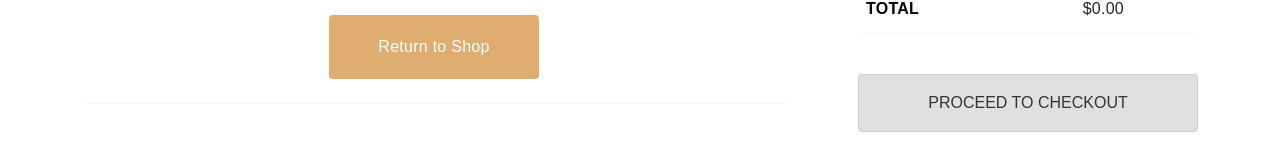
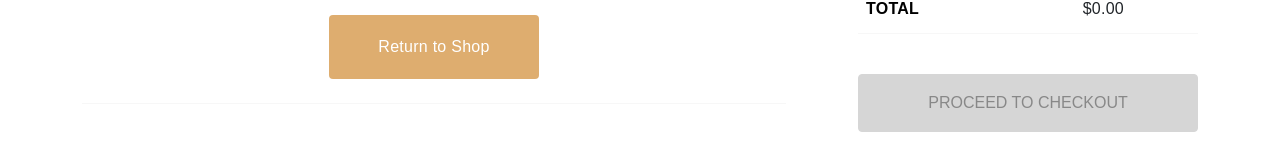
Before and after one commit to horodylova/k9cupid, a Next.js app: page /cart in a window 1280 px wide. Shown: the part 800-952 px from the top of the page. Built offline with nearby package versions, Linux system fonts and the light colour scheme; some icons are missing; a web font is replaced by a local one.

Commit message:
Update quiz shedding logic and improve disabled button style

```diff
--- a/src/app/(site)/globals.css
+++ b/src/app/(site)/globals.css
@@ -1142,3 +1142,13 @@ Single Product section style start
     height: 250px; /* Reduced height for mobile to match landscape aspect ratio and prevent side cropping */
   }
 }
+
+/* Custom Disabled Button Style */
+.btn-primary:disabled,
+.btn-primary.disabled {
+  background-color: #d6d6d6 !important;
+  border-color: #d6d6d6 !important;
+  color: #888888 !important;
+  opacity: 1 !important;
+  cursor: not-allowed;
+}
--- a/src/lib/quizScoring.ts
+++ b/src/lib/quizScoring.ts
@@ -153,8 +153,8 @@ export function calculateFinalBreeds(breeds: Dog[], answers: { id: string; value
       else score -= 50; // Deal breaker
     } else if (hairVal === "hair_prefer_minimal") {
       if (breed.shedding <= 2) score += 10;
-      else if (breed.shedding >= 4) score -= 30;
-      else if (breed.shedding === 3) score -= 10;
+      else if (breed.shedding >= 4) score -= 50; // Increased penalty to effectively exclude high shedding dogs
+      else if (breed.shedding === 3) score -= 20; // Increased penalty for medium shedding
     }
 
     // Explicit Grooming Check (from grooming_time question if available, or implied preference)
```
